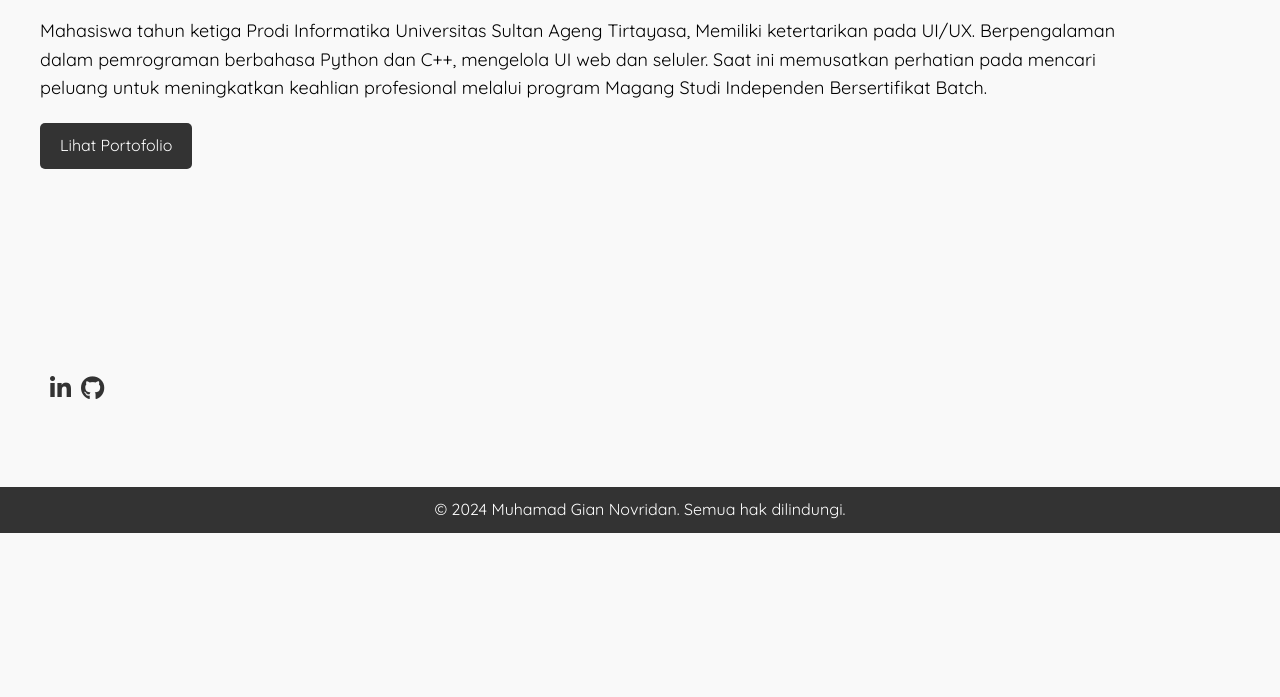
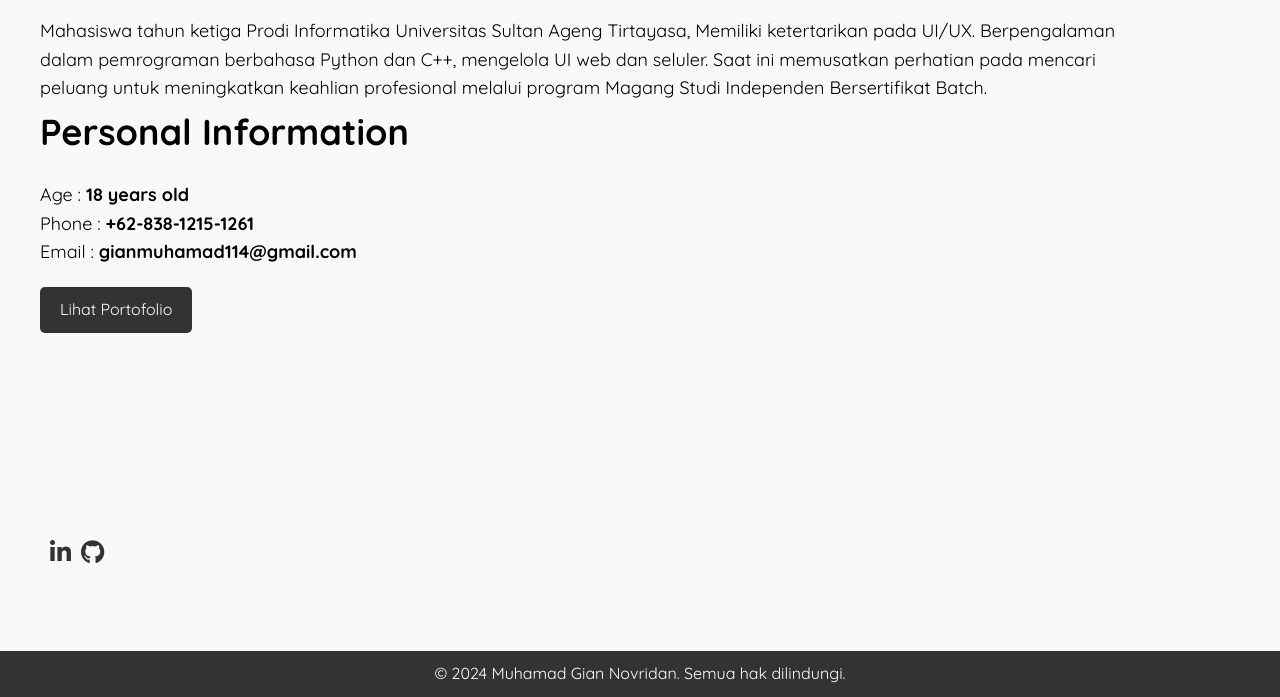
Before and after one commit to jack12-dev/Proyek-dicoding, a plain HTML site: page index.html in a window 1280 px wide. Shown: the part 208-905 px from the top of the page. Before the commit the page ends 800 px from the top, so only its background shows below. Drawn offline with Linux system fonts and the light colour scheme.

Commit message:
Update index.html

```diff
--- a/index.html
+++ b/index.html
@@ -46,6 +46,16 @@
           <p>
             Mahasiswa tahun ketiga Prodi Informatika Universitas Sultan Ageng Tirtayasa, Memiliki ketertarikan pada UI/UX. Berpengalaman dalam pemrograman berbahasa Python dan C++, mengelola UI web dan seluler. Saat ini memusatkan perhatian pada mencari peluang untuk meningkatkan keahlian profesional melalui program Magang Studi Independen Bersertifikat Batch.
           </p>
+          <h1 class="title">Personal Information</h1>
+          <p>
+            Age : <b>18 years old</b>
+          </p>
+          <p>
+            Phone : <b>+62-838-1215-1261</b>
+          </p>
+          <p>
+            Email : <b>gianmuhamad114@gmail.com</b>
+          </p>
           <a href="#portofolio" class="btn">Lihat Portofolio</a>
 
           <!-- Social Media buttons -->
```
